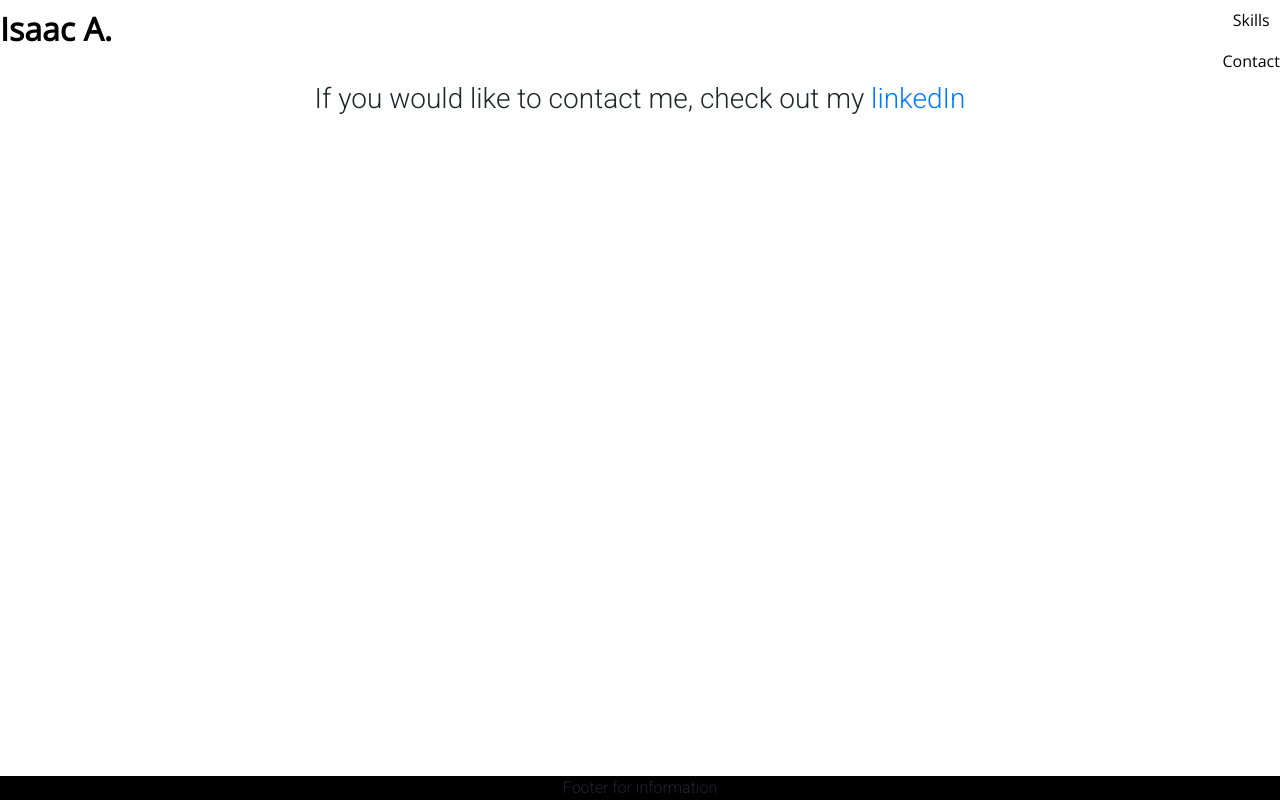
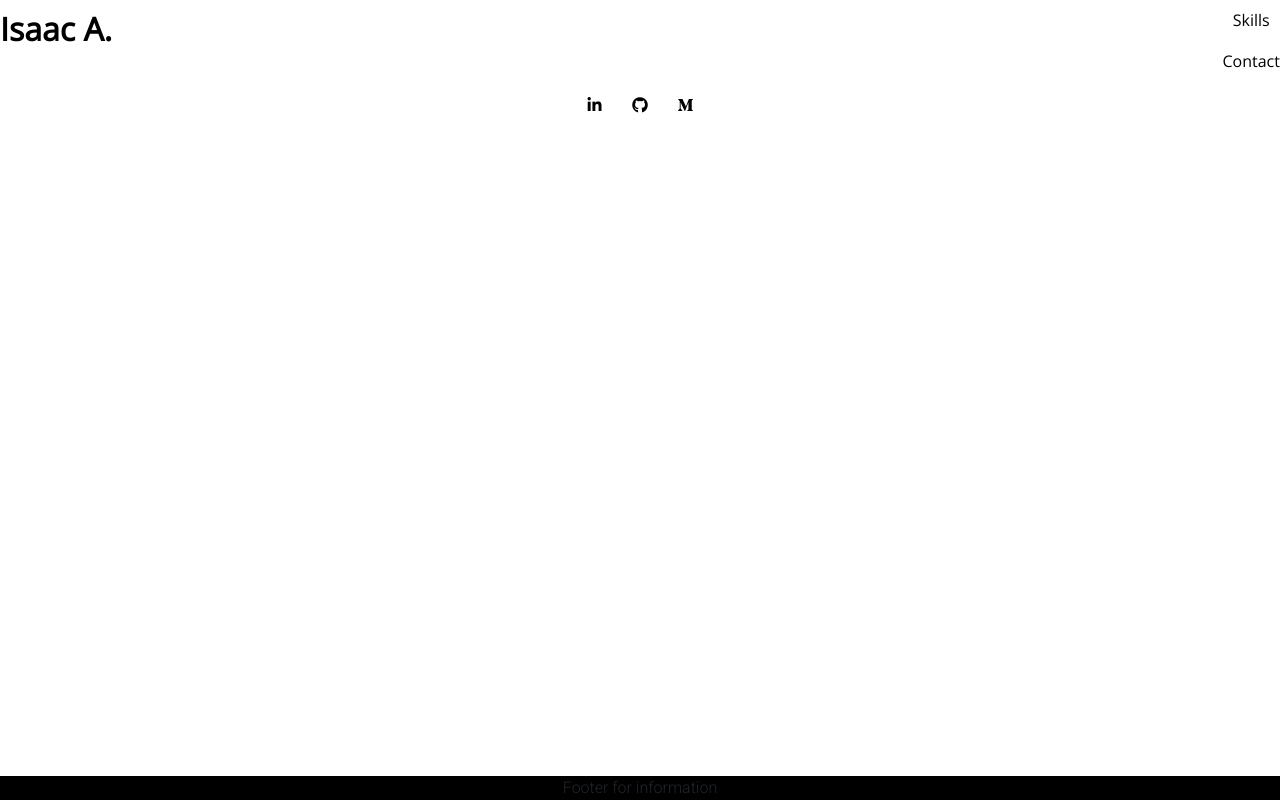
Before and after one commit to IA26/my-portfolio, a React (Create React App) app: page /contact in a window 1280 px wide. Built offline with nearby package versions, Linux system fonts and the light colour scheme.

Commit message:
social links

```diff
--- a/src/containers/Contact.js
+++ b/src/containers/Contact.js
@@ -6,7 +6,19 @@ import {
 function Contact(props) {
     return (
         <>
-             <h3>If you would like to contact me, check out my <a href="https://www.linkedin.com/in/isaac-sampson-avilez-423672197/">linkedIn</a></h3>
+        <MDBContainer>
+            <a href="https://www.linkedin.com/in/isaac-sampson-avilez-423672197/" className="social-icon hover">
+              <MDBIcon fab icon="linkedin-in" />
+            </a>
+
+            <a href="https://github.com/IA26" className="social-icon hover" >
+              <MDBIcon fab icon="github" />
+            </a>
+
+            <a href="https://isaac1180a.medium.com/" className="social-icon hover" >
+              <MDBIcon fab icon="medium-m" />
+            </a>
+        </MDBContainer>
         </>
     )
 }
```
